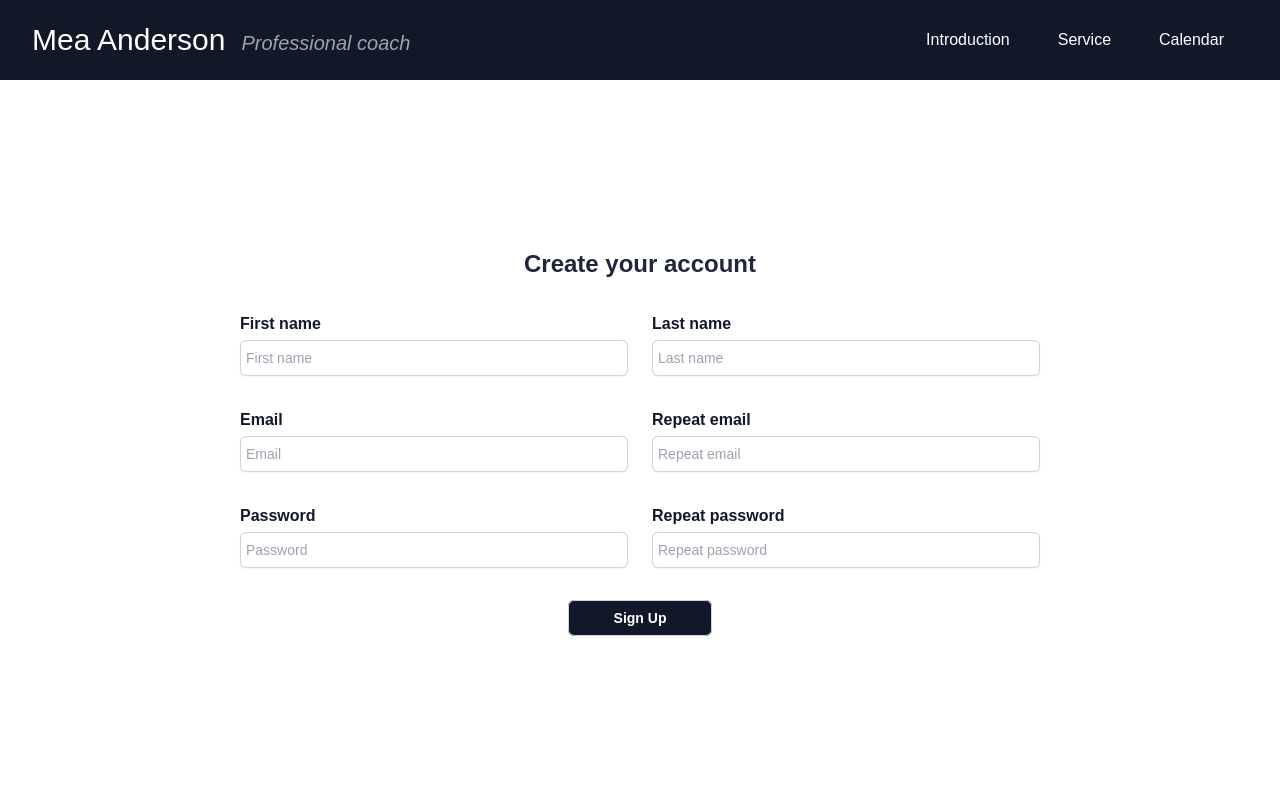
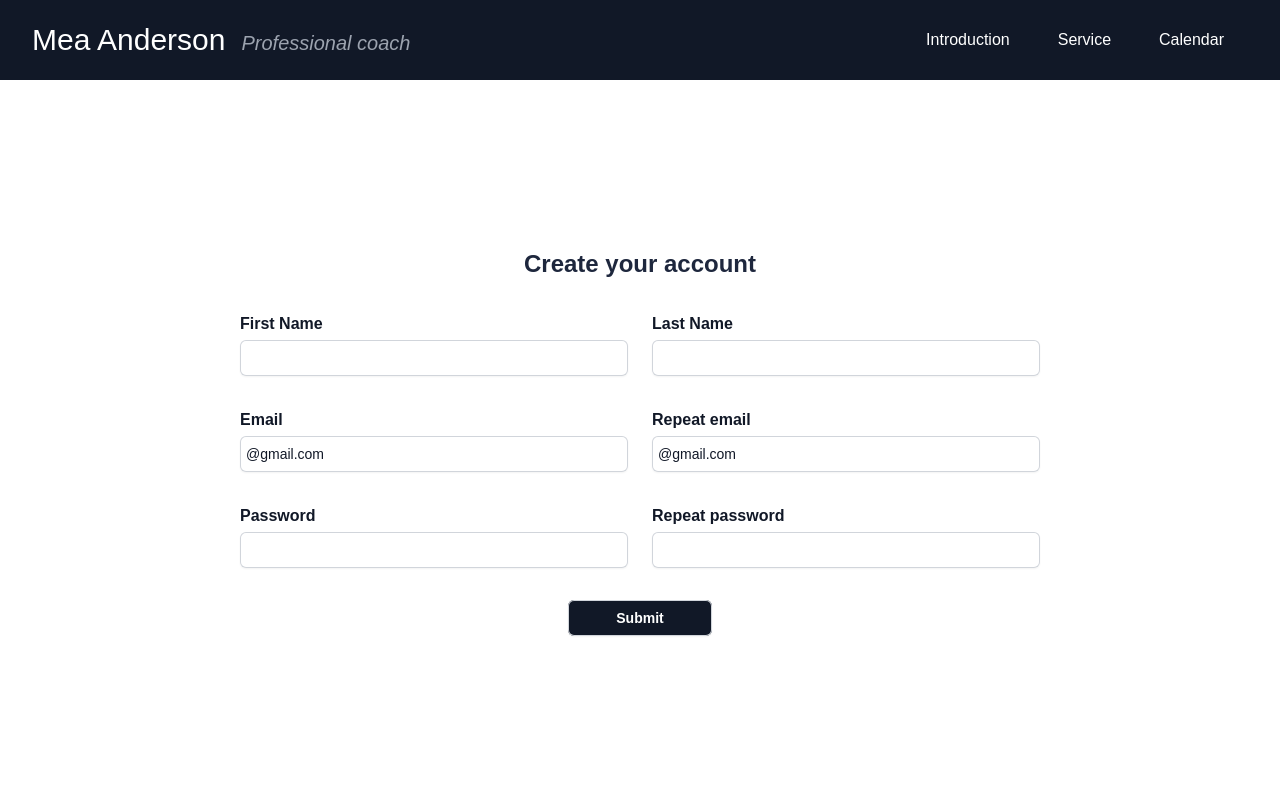
Before and after one commit to p-karwowski-dev/ecom, a Next.js app: page /signup in a window 1280 px wide. Shown: the top 800 px of the page. Built offline with nearby package versions, Linux system fonts and the light colour scheme.

Commit message:
added form validation on client and server

```diff
--- /dev/null
+++ b/app/api/onSignUpAction.ts
@@ -0,0 +1,29 @@
+'use server'
+
+import { signUpSchema } from './signUpSchema'
+
+type FormState = {
+  message: string
+  issues?: string[]
+}
+
+export async function onSignUpAction(
+  prevState: FormState,
+  formData: FormData
+): Promise<FormState> {
+  const formEntries = Object.fromEntries(formData)
+  const parsed = signUpSchema.safeParse(formEntries)
+
+  if (!parsed.success) {
+    return {
+      message: 'Invalid form data',
+      issues: parsed.error.issues.map((issue) => issue.message),
+    }
+  }
+
+  if (!parsed.data.email.includes('a')) {
+    return { message: 'Invalid email' }
+  }
+
+  return { message: 'User registered' }
+}
--- /dev/null
+++ b/app/api/signUpSchema.ts
@@ -0,0 +1,22 @@
+import { z } from 'zod'
+
+export const signUpSchema = z.object({
+  firstName: z.string().trim().min(2, {
+    message: 'Required',
+  }),
+  lastName: z.string().trim().min(2, {
+    message: 'Required',
+  }),
+  email: z.string().trim().email({
+    message: 'Invalid email address',
+  }),
+  repeatEmail: z.string().trim().email({
+    message: 'Invalid email address',
+  }),
+  password: z.string().trim().min(4, {
+    message: 'At least 4 characters required',
+  }),
+  repeatPassword: z.string().trim().min(4, {
+    message: 'At least 4 characters required',
+  }),
+})
--- a/app/signup/page.tsx
+++ b/app/signup/page.tsx
@@ -1,40 +1,93 @@
 'use client'
 
-import { FormSection } from '../../components/form/FormSection'
+import { zodResolver } from '@hookform/resolvers/zod'
+import { signUpSchema } from '../api/signUpSchema'
+import { useForm } from 'react-hook-form'
+import { FormField } from '../../components/form/FormField'
+import { FormSubmitBtn } from '../../components/form/SubmitButton'
+import { cn } from '../util/cn'
+import { z } from 'zod'
+import { onSignUpAction } from '../api/onSignUpAction'
+import { useFormState } from 'react-dom'
+import { useRef } from 'react'
+
+// Fix the issue with resetting the message state after a successful form submission
 
 export default function Login() {
-  const formAction = async (formData: FormData) => {
-    for (const [key, value] of formData.entries()) {
-      console.log(`${key}: ${value}`)
-    }
-  }
+  const formRef = useRef<HTMLFormElement>(null)
+
+  const [state, formAction] = useFormState(onSignUpAction, {
+    message: '',
+  })
+
+  const {
+    handleSubmit,
+    register,
+    formState: { errors },
+  } = useForm<z.output<typeof signUpSchema>>({
+    resolver: zodResolver(signUpSchema),
+    defaultValues: {
+      email: '@gmail.com',
+      repeatEmail: '@gmail.com',
+    },
+  })
 
   return (
     <section className="p-10 flex flex-col">
       <div className="flex justify-center pb-4">
         <h1 className="font-bold text-2xl">Create your account</h1>
       </div>
+
+      <div className="text-red-700 text-center">
+        {state?.message && !state?.issues && <span>{state.message}</span>}
+        {state?.issues && (
+          <ul>
+            {state.issues.map((issue) => (
+              <li key={issue}>{issue}</li>
+            ))}
+          </ul>
+        )}
+      </div>
       <form
+        ref={formRef}
         action={formAction}
-        className="grid grid-cols-1 gap-x-6 gap-y-4 sm:grid-cols-6 lg:w-[800px]"
+        onSubmit={handleSubmit(() => formRef.current?.submit())}
+        className={cn(
+          'grid grid-cols-1 gap-x-6 gap-y-4 sm:grid-cols-6 lg:w-[800px]'
+        )}
       >
-        <FormSection id="firstName" title="First name" type="text" />
-        <FormSection id="lastName" title="Last name" type="text" />
-        <FormSection id="email" title="Email" type="email" />
-        <FormSection id="repeatEmail" title="Repeat email" type="email" />
-        <FormSection id="password" title="Password" type="password" />
-        <FormSection
-          id="repeatPassword"
-          title="Repeat password"
-          type="password"
+        <FormField
+          label="First Name"
+          {...register('firstName')}
+          error={errors.firstName?.message}
+        />
+        <FormField
+          label="Last Name"
+          {...register('lastName')}
+          error={errors.lastName?.message}
+        />
+        <FormField
+          label="Email"
+          {...register('email')}
+          error={errors.email?.message}
+        />
+        <FormField
+          label="Repeat email"
+          {...register('repeatEmail')}
+          error={errors.repeatEmail?.message}
+        />
+        <FormField
+          label="Password"
+          {...register('password')}
+          error={errors.password?.message}
+        />
+        <FormField
+          label="Repeat password"
+          {...register('repeatPassword')}
+          error={errors.repeatPassword?.message}
         />
         <div className="col-span-6 flex justify-center">
-          <button
-            type="submit"
-            className="md:w-36 rounded-md px-4 py-2 mt-4 text-sm font-semibold shadow-sm ring-1 ring-inset ring-gray-300 bg-foreground text-background hover:bg-gray-600"
-          >
-            Sign Up
-          </button>
+          <FormSubmitBtn />
         </div>
       </form>
     </section>
--- /dev/null
+++ b/app/util/delay.ts
@@ -0,0 +1,2 @@
+export const delay = (time: number) =>
+  new Promise((resolve) => setTimeout(resolve, time))
--- /dev/null
+++ b/app/util/makeFormData.ts
@@ -0,0 +1,11 @@
+export const makeFormData = (data: Record<string, string>): FormData => {
+  const formData = new FormData()
+
+  ;(Object.keys(data) as Array<keyof typeof data>).forEach(
+    (key: keyof typeof data) => {
+      formData.append(key, data[key])
+    }
+  )
+
+  return formData
+}
--- /dev/null
+++ b/components/form/FormField.tsx
@@ -0,0 +1,30 @@
+import { useFormStatus } from 'react-dom'
+import { cn } from '../../app/util/cn'
+import { forwardRef, HTMLProps } from 'react'
+
+interface FormSectionProps extends HTMLProps<HTMLInputElement> {
+  label: string
+  error: string | undefined
+}
+
+export const FormField = forwardRef<HTMLInputElement, FormSectionProps>(
+  function FormField({ label, name, error, ...inputProps }, ref) {
+    const { pending } = useFormStatus()
+
+    return (
+      <>
+        <div className="sm:col-span-3" ref={ref}>
+          <label htmlFor={name}>{label}</label>
+          <input
+            id={name}
+            name={name}
+            disabled={pending}
+            className={cn({ 'ring-red-700': error })}
+            {...inputProps}
+          />
+          {error && <span className="text-sm text-red-700">* {error}</span>}
+        </div>
+      </>
+    )
+  }
+)
--- a/components/form/FormSection.tsx
+++ /dev/null
@@ -1,16 +0,0 @@
-interface FormSectionProps {
-  id: string
-  type: 'text' | 'email' | 'password' | 'tel' | 'number'
-  title: string
-}
-
-export const FormSection = ({ id, type, title }: FormSectionProps) => {
-  return (
-    <>
-      <div className="sm:col-span-3">
-        <label htmlFor={id}>{title}</label>
-        <input id={id} name={id} type={type} placeholder={title} />
-      </div>
-    </>
-  )
-}
--- /dev/null
+++ b/components/form/SubmitButton.tsx
@@ -0,0 +1,27 @@
+import { ButtonHTMLAttributes } from 'react'
+import { useFormStatus } from 'react-dom'
+import { cn } from '../../app/util/cn'
+
+export function FormSubmitBtn({
+  ...rest
+}: ButtonHTMLAttributes<HTMLButtonElement>) {
+  const { pending } = useFormStatus()
+
+  return (
+    <button
+      type="submit"
+      disabled={pending}
+      className={cn(
+        'md:w-36 rounded-md px-4 py-2 mt-4 text-sm font-semibold shadow-sm ring-1 ring-inset',
+        'ring-gray-300 bg-foreground text-background hover:bg-gray-600',
+        {
+          'bg-grey-100 hover:bg-grey-100 text-foreground border-background':
+            pending,
+        }
+      )}
+      {...rest}
+    >
+      {pending ? 'Submitting...' : 'Submit'}
+    </button>
+  )
+}
--- a/components/nav/nav.tsx
+++ b/components/nav/nav.tsx
@@ -3,7 +3,7 @@
 import Link from 'next/link'
 import { usePathname } from 'next/navigation'
 import { ComponentProps, ReactNode } from 'react'
-import { cn } from '@/public/styles/utils'
+import { cn } from '@/app/util/cn'
 
 export function Nav({ children }: { children: ReactNode }) {
   return (
--- a/package.json
+++ b/package.json
@@ -10,12 +10,15 @@
     "pretty": "prettier --write \"./**/*.{js,jsx,mjs,cjs,ts,tsx,json}\""
   },
   "dependencies": {
+    "@hookform/resolvers": "^3.9.0",
     "clsx": "^2.1.1",
     "next": "14.2.14",
     "react": "^18",
     "react-dom": "^18",
+    "react-hook-form": "^7.53.0",
     "save-dev": "^0.0.1-security",
-    "tailwind-merge": "^2.5.2"
+    "tailwind-merge": "^2.5.2",
+    "zod": "^3.23.8"
   },
   "devDependencies": {
     "@types/jest": "^29.5.13",
```
Also changed, not shown: app/util/cn.ts (renamed from public/styles/utils.ts), 1 other file (tests, documents, lock files or other folders).
